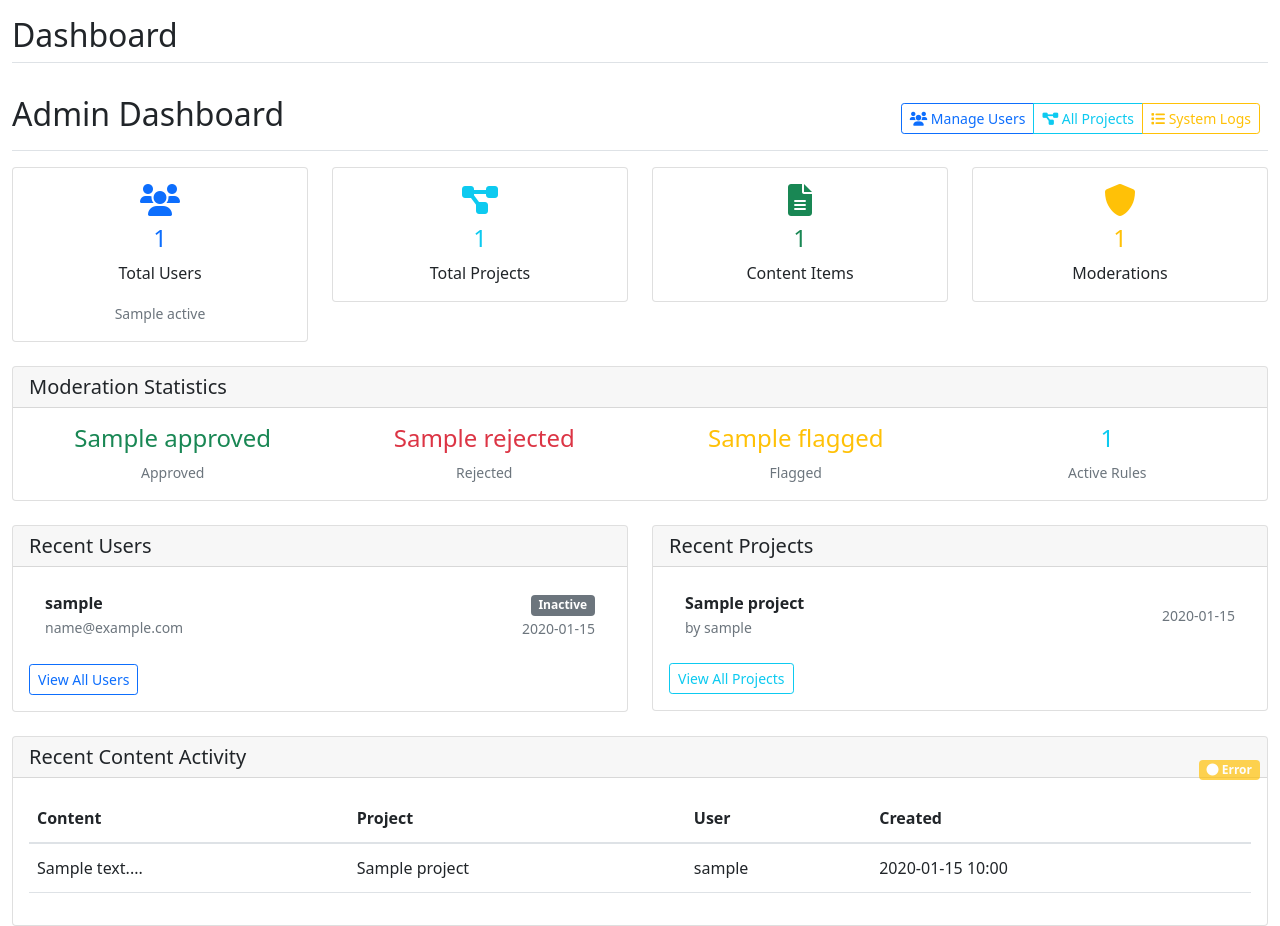
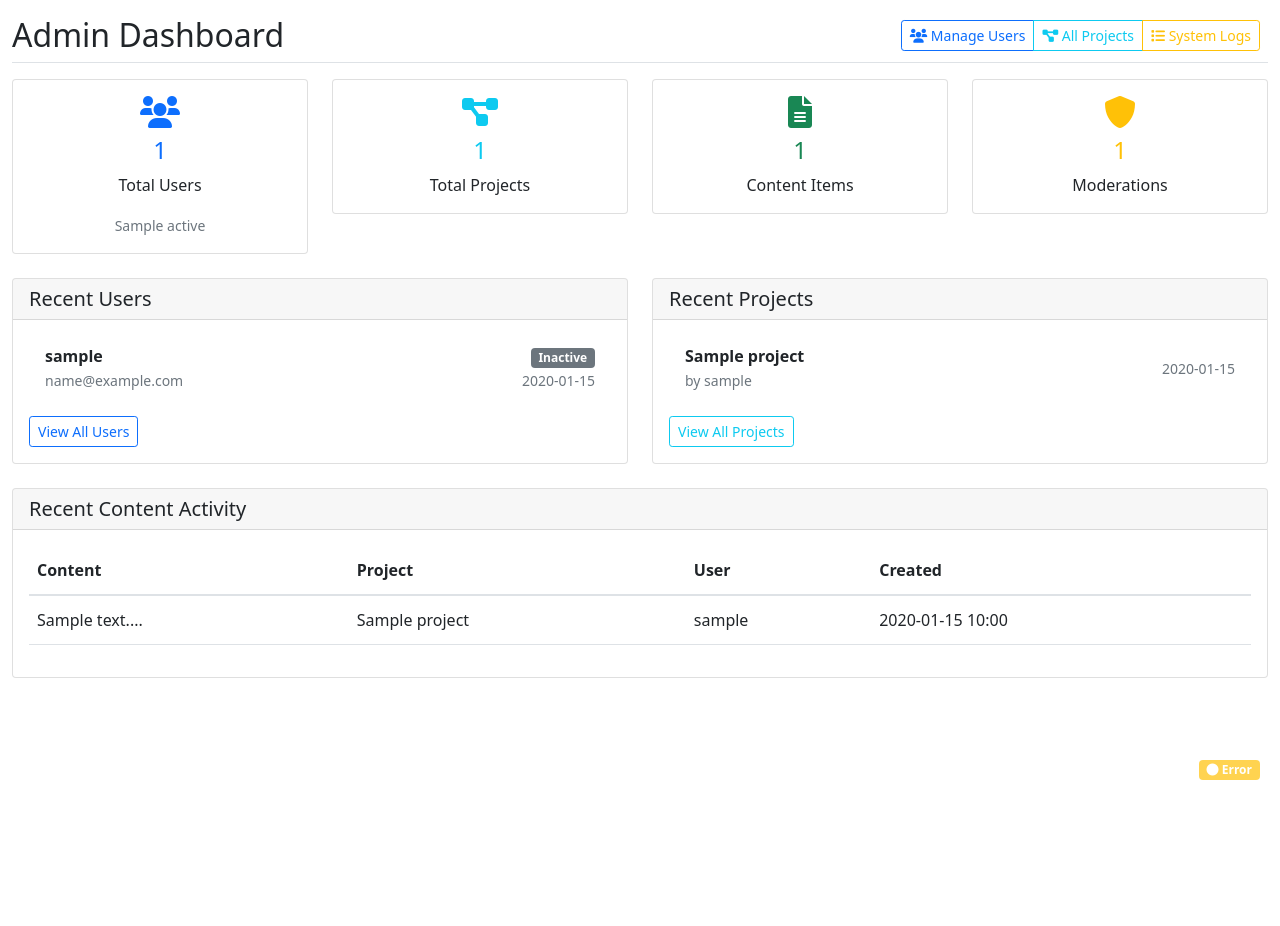
Before and after one commit to Significant-Gravitas/AutoModerate, a Python web app: template app/templates/admin/index.html in a window 1280 px wide. After the commit the page ends 780 px from the top, so only its background shows below. Run offline with Jinja, Linux system fonts and the light colour scheme; the template is opened without the code that fills it: most values are stand-ins (such as "Sample title", 1, 10 or a date in 2020); some libraries are stand-ins or nearby versions.

Commit message:
Refactor admin dashboard layout and improve stats styling
Moved dashboard title and actions to dedicated template blocks for better structure. Improved statistics card layout and spacing in CSS, and removed the Moderation Statistics section from the admin index template.

```diff
--- a/app/static/css/base.css
+++ b/app/static/css/base.css
@@ -473,6 +473,29 @@
     line-height: 1.2;
 }
 
+/* Fix admin statistics layout */
+.card .text-center h4 {
+    margin-bottom: 0.5rem;
+}
+
+.card .text-center small {
+    display: block;
+    margin-top: 0.25rem;
+}
+
+/* Ensure statistics numbers are properly spaced */
+.card-body .text-center {
+    padding: 0.5rem 0;
+}
+
+[data-bs-theme="dark"] .card .text-center h4 {
+    color: inherit !important;
+}
+
+[data-bs-theme="dark"] .card .text-center small {
+    color: #adb5bd !important;
+}
+
 /* Simple sidebar collapse using Bootstrap's built-in collapse */
 @media (min-width: 768px) {
     .sidebar-collapsed {
--- a/app/templates/admin/index.html
+++ b/app/templates/admin/index.html
@@ -2,10 +2,9 @@
 
 {% block title %}Admin Dashboard - AutoModerate{% endblock %}
 
-{% block content %}
-<div class="d-flex justify-content-between flex-wrap flex-md-nowrap align-items-center pt-3 pb-2 mb-3 border-bottom">
-    <h1 class="h2">Admin Dashboard</h1>
-    <div class="btn-toolbar mb-2 mb-md-0">
+{% block page_title %}Admin Dashboard{% endblock %}
+
+{% block page_actions %}
 <div class="btn-group me-2">
     <a href="{{ url_for('admin.users') }}" class="btn btn-sm btn-outline-primary">
         <i class="fas fa-users"></i> Manage Users
@@ -17,8 +16,9 @@
         <i class="fas fa-list"></i> System Logs
     </a>
 </div>
-    </div>
-</div>
+{% endblock %}
+
+{% block content %}
 
 <!-- System Statistics -->
 <div class="row mb-4">
@@ -61,44 +61,6 @@
     </div>
 </div>
 
-<!-- Moderation Statistics -->
-<div class="row mb-4">
-    <div class="col-md-12">
-        <div class="card">
-            <div class="card-header">
-                <h5 class="card-title mb-0">Moderation Statistics</h5>
-            </div>
-            <div class="card-body">
-                <div class="row">
-                    <div class="col-md-3">
-                        <div class="text-center">
-                            <h4 class="text-success">{{ moderation_stats.approved }}</h4>
-                            <small class="text-muted">Approved</small>
-                        </div>
-                    </div>
-                    <div class="col-md-3">
-                        <div class="text-center">
-                            <h4 class="text-danger">{{ moderation_stats.rejected }}</h4>
-                            <small class="text-muted">Rejected</small>
-                        </div>
-                    </div>
-                    <div class="col-md-3">
-                        <div class="text-center">
-                            <h4 class="text-warning">{{ moderation_stats.flagged }}</h4>
-                            <small class="text-muted">Flagged</small>
-                        </div>
-                    </div>
-                    <div class="col-md-3">
-                        <div class="text-center">
-                            <h4 class="text-info">{{ stats.total_rules }}</h4>
-                            <small class="text-muted">Active Rules</small>
-                        </div>
-                    </div>
-                </div>
-            </div>
-        </div>
-    </div>
-</div>
 
 <div class="row">
     <!-- Recent Users -->
```
Lines whose indentation alone changed are shown as unchanged.
